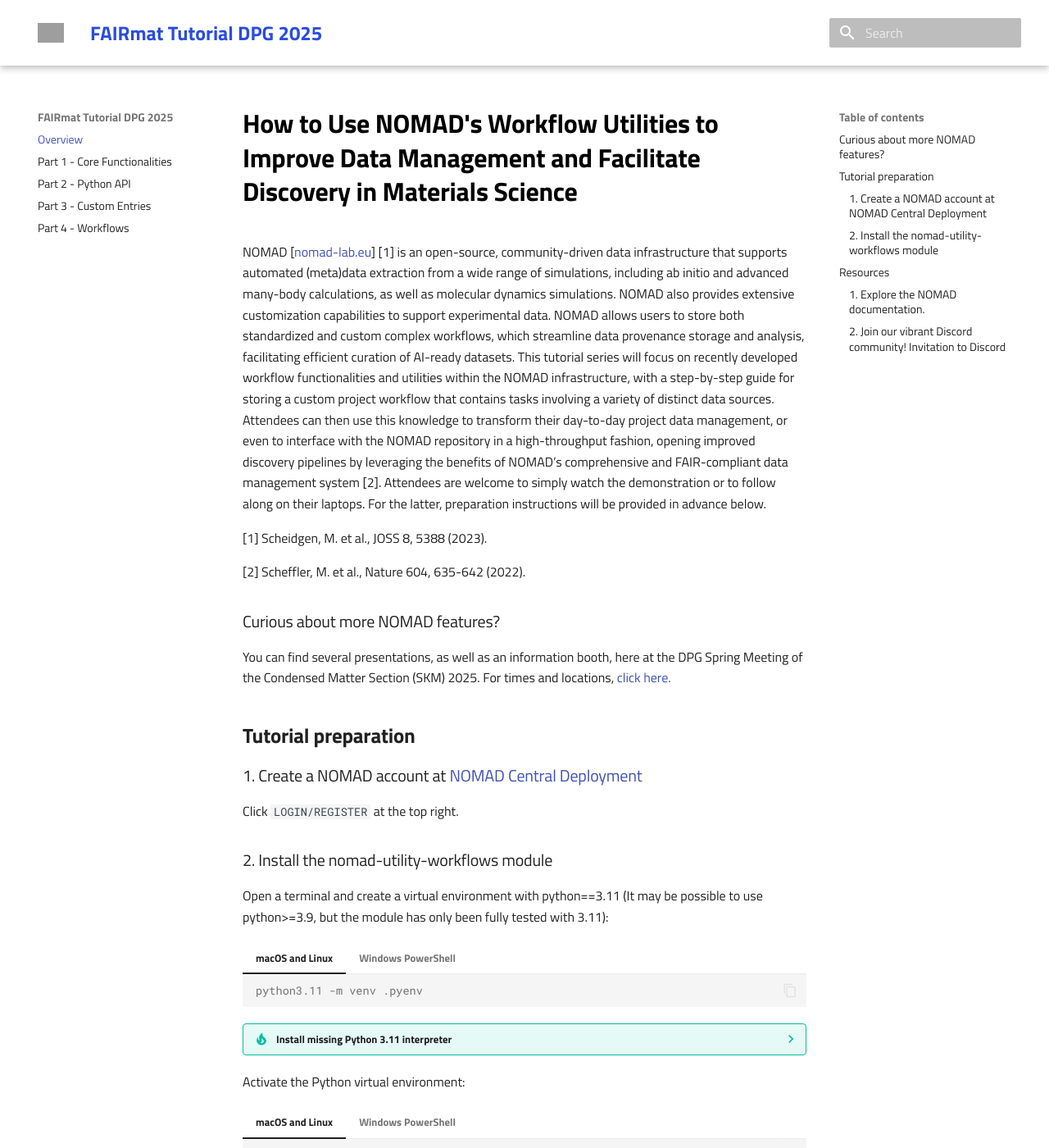
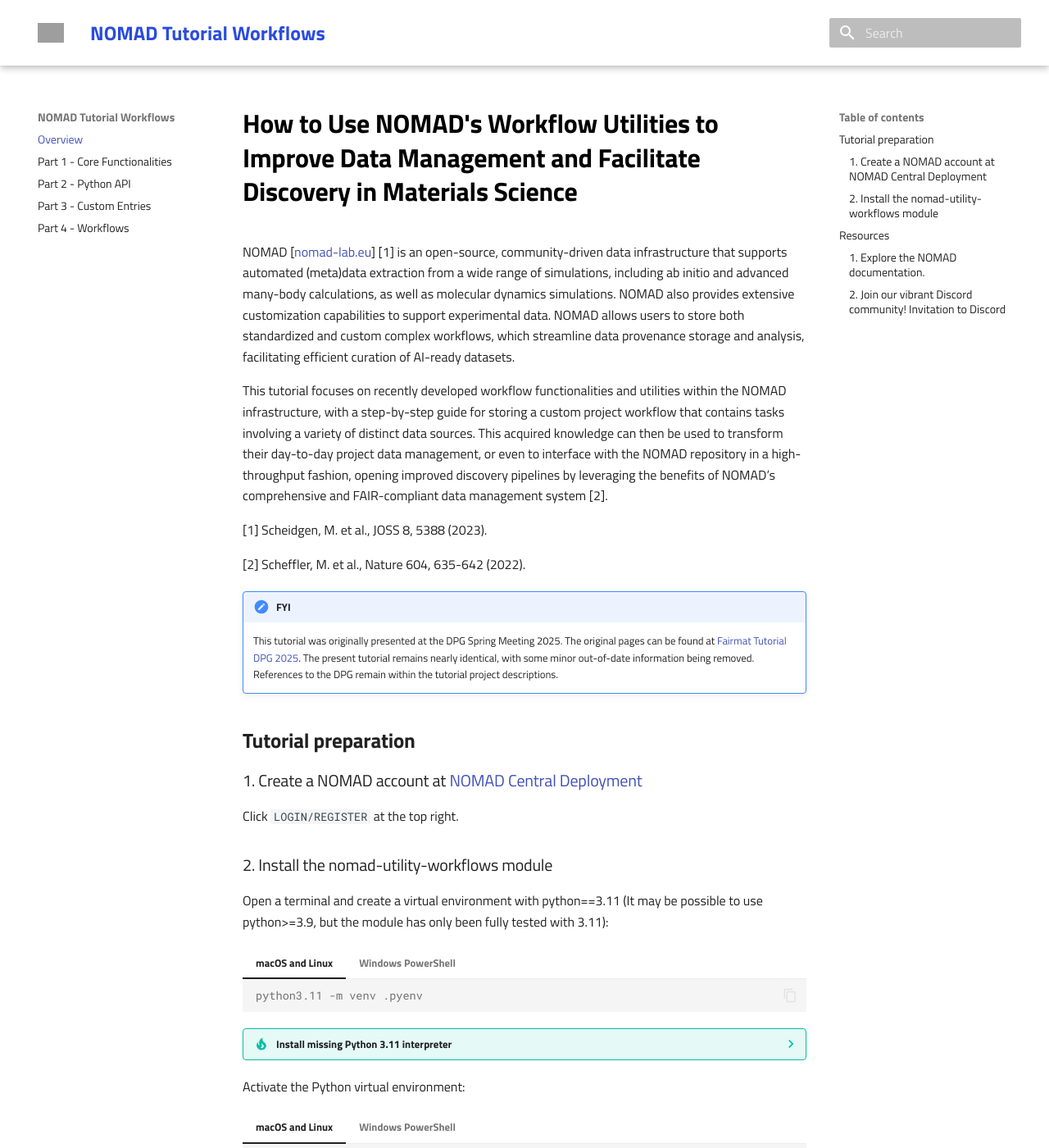
Before and after one commit to FAIRmat-NFDI/nomad-tutorial-workflows, an MkDocs documentation site: the page built from docs/index.md, in a window 1280 px wide and 1400 px high. Shown: the whole window at 82% size. Built offline with MkDocs 1.6.1 and Material for MkDocs 9.7.7, drawn with Linux system fonts in a browser that asks for light colours; nearby versions of some CDN libraries; library files that are not in the unit come from our copies; some of the changed text lies outside the part shown; grey boxes are pictures that could not be loaded.

Commit message:
removed out-dated info, and explicit references to DPG tutorial

````diff
--- a/docs/index.md
+++ b/docs/index.md
@@ -1,15 +1,15 @@
 # How to Use NOMAD's Workflow Utilities to Improve Data Management and Facilitate Discovery in Materials Science
 
-NOMAD [[nomad-lab.eu](nomad-lab.eu){:target="\_blank"}] [1] is an open-source, community-driven data infrastructure that supports automated (meta)data extraction from a wide range of simulations, including ab initio and advanced many-body calculations, as well as molecular dynamics simulations. NOMAD also provides extensive customization capabilities to support experimental data. NOMAD allows users to store both standardized and custom complex workflows, which streamline data provenance storage and analysis, facilitating efficient curation of AI-ready datasets. This tutorial series will focus on recently developed workflow functionalities and utilities within the NOMAD infrastructure, with a step-by-step guide for storing a custom project workflow that contains tasks involving a variety of distinct data sources. Attendees can then use this knowledge to transform their day-to-day project data management, or even to interface with the NOMAD repository in a high-throughput fashion, opening improved discovery pipelines by leveraging the benefits of NOMAD’s comprehensive and FAIR-compliant data management system [2]. Attendees are welcome to simply watch the demonstration or to follow along on their laptops. For the latter, preparation instructions will be provided in advance below.
+NOMAD [[nomad-lab.eu](nomad-lab.eu){:target="\_blank"}] [1] is an open-source, community-driven data infrastructure that supports automated (meta)data extraction from a wide range of simulations, including ab initio and advanced many-body calculations, as well as molecular dynamics simulations. NOMAD also provides extensive customization capabilities to support experimental data. NOMAD allows users to store both standardized and custom complex workflows, which streamline data provenance storage and analysis, facilitating efficient curation of AI-ready datasets.
+
+This tutorial focuses on recently developed workflow functionalities and utilities within the NOMAD infrastructure, with a step-by-step guide for storing a custom project workflow that contains tasks involving a variety of distinct data sources. This acquired knowledge can then be used to transform their day-to-day project data management, or even to interface with the NOMAD repository in a high-throughput fashion, opening improved discovery pipelines by leveraging the benefits of NOMAD’s comprehensive and FAIR-compliant data management system [2].
 
 [1] Scheidgen, M. et al., JOSS 8, 5388 (2023).
 
 [2] Scheffler, M. et al., Nature 604, 635-642 (2022).
 
-### Curious about more NOMAD features?
-
-You can find several presentations, as well as an information booth, here at the DPG Spring Meeting of the Condensed Matter Section (SKM) 2025.
-For times and locations, [click here.](https://www.fairmat-nfdi.eu/events/fairmat-contribution-at-the-dpg-spring-meeting-of-the-condensed-matter-section-skm-2025/fairmat-contribution){:target="\_blank"}
+!!! note "FYI"
+    This tutorial was originally presented at the DPG Spring Meeting 2025. The original pages can be found at [Fairmat Tutorial DPG 2025](https://fairmat-nfdi.github.io/fairmat-tutorial-DPG-2025/){:target="\_blank"}. The present tutorial remains nearly identical, with some minor out-of-date information being removed. References to the DPG remain within the tutorial project descriptions.
 
 ## **Tutorial preparation**
 
@@ -89,13 +89,11 @@
 uv pip install python-dotenv
 uv pip install --upgrade ipython
 uv pip install --upgrade ipykernel
-ipython kernel install --user --name=DPG-tutorial
+ipython kernel install --user --name=nomad-tutorial-workflows
 ```
 
-<!-- python -m ipykernel install --user --name=DPG-tutorial -->
-
 Now you should be able to simply launch a Jupyter notebook browser with `jupyter notebook` in the terminal.
-Open a (new) `.ipynb` file, and then select `DPG-tutorial` from the kernel list.
+Open a (new) `.ipynb` file, and then select `nomad-tutorial-workflows` from the kernel list.
 
 ## **Resources**
 
--- a/mkdocs.yml
+++ b/mkdocs.yml
@@ -1,6 +1,6 @@
-site_name: FAIRmat Tutorial DPG 2025
+site_name: NOMAD Tutorial Workflows
 site_description: |
-  How to Use NOMAD's Workflow Utilities to Improve Data Management and Facilitate Discovery in Materials Science
+  A tutorial demonstrating workflow and project management in NOMAD
 site_author: FAIRmat consortium
 nav:
   - Overview: index.md
````
Also changed, not shown: other parts of docs/index.md (+1 -1 lines), README.md (+15 -14 lines), docs/api.md (+1 -3 lines), docs/core.md (+1 -3 lines), docs/custom.md (+1 -2 lines), docs/workflows.md (+1 -3 lines), requirements.full.txt (deleted, +0 -222 lines), requirements_docs.txt (added, +7 -0 lines), 1 other file.
